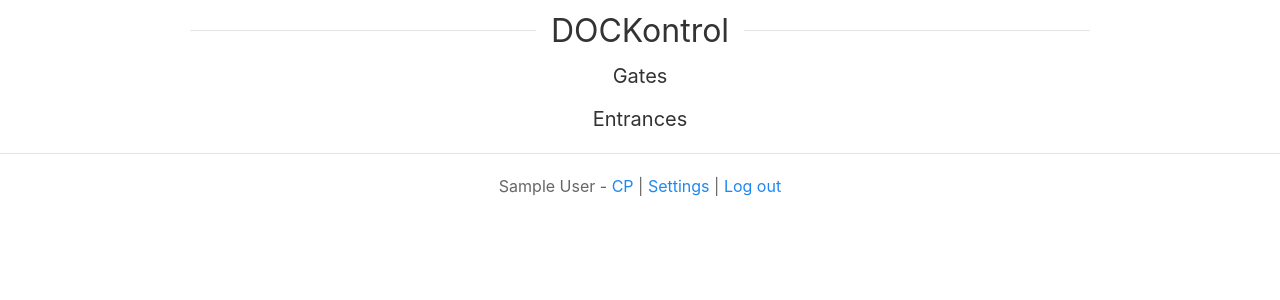
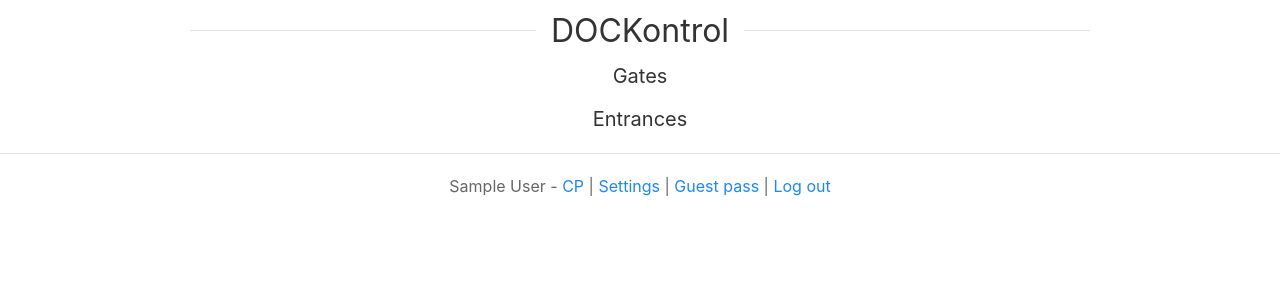
Before and after one commit to michnovka/dockontrol, a PHP site: page / in a window 1280 px wide. Shown: the top 300 px of the page. Run offline with PHP 8.4, Linux system fonts and the light colour scheme; the visitor is signed in with stand-in values (Sample User, id 1); data that the repository does not hold is empty; some libraries are stand-ins or nearby versions.

Commit message:
Added guest passes

```diff
--- a/admin_edit_user.php
+++ b/admin_edit_user.php
@@ -73,11 +73,11 @@ if(!empty($_POST['action'])){
 			// save all except pwd
 			if(!$_POST['id']){
 				// create new user
-				$db->query('INSERT INTO users SET username=?, password=?,name=?,created=NOW(),enabled=#,has_camera_access=#,apartment=?,default_garage=?,email=?,phone=?', $_POST['username'],PasswordTools::getHashedPassword($_POST['password']), $_POST['name'], $_POST['enabled'] ? 1 : 0, $_POST['has_camera_access'] ? 1 : 0, $_POST['apartment'],$_POST['default_garage'], $_POST['email'], $_POST['phone']);
+				$db->query('INSERT INTO users SET username=?, password=?,name=?,created=NOW(),enabled=#,has_camera_access=#,can_create_guests=#,apartment=?,default_garage=?,email=?,phone=?', $_POST['username'],PasswordTools::getHashedPassword($_POST['password']), $_POST['name'], $_POST['enabled'] ? 1 : 0, $_POST['has_camera_access'] ? 1 : 0,$_POST['can_create_guests'] ? 1 : 0, $_POST['apartment'],$_POST['default_garage'], $_POST['email'], $_POST['phone']);
 				$_GET['id'] = $_POST['id'] = $db->lastinsertid();
 			}else{
 				// update user
-				$db->query('UPDATE users SET username=?, name=?,enabled=#,has_camera_access=#,apartment=?,default_garage=?,email=?,phone=? WHERE id=#', $_POST['username'], $_POST['name'], $_POST['enabled'] ? 1 : 0,  $_POST['has_camera_access'] ? 1 : 0, $_POST['apartment'],$_POST['default_garage'], $_POST['email'], $_POST['phone'], $_POST['id']);
+				$db->query('UPDATE users SET username=?, name=?,enabled=#,has_camera_access=#,can_create_guests=#,apartment=?,default_garage=?,email=?,phone=? WHERE id=#', $_POST['username'], $_POST['name'], $_POST['enabled'] ? 1 : 0,  $_POST['has_camera_access'] ? 1 : 0,$_POST['can_create_guests'] ? 1 : 0, $_POST['apartment'],$_POST['default_garage'], $_POST['email'], $_POST['phone'], $_POST['id']);
 
 				if($_POST['password']) {
 					// save pwd
--- a/index.php
+++ b/index.php
@@ -8,23 +8,43 @@ require_once dirname(__FILE__).'/libs/process_action.php';
 
 if(!empty($_POST['action'])){
 
-	if(!_require_login(false)){
-	    die(json_encode(array('status' => 'relogin')));
-    }
+	$user = null;
 
-	$user = _get_user_array();
+	if(empty($_GET['guest'])) {
+		if(!_require_login(false)){
+			die(json_encode(array('status' => 'relogin')));
+		}
+		$user = _get_user_array();
+	}else{
+		$guest = _require_guest_login($_GET['guest'], false);
 
-	$result = processAction($_POST['action'], $user);
+		if(empty($guest)){
+			die(json_encode(array('status' => 'relogin')));
+		}
+
+		$user = _get_user_array($guest['user_id']);
+		$user['has_camera_access'] = 0;
+	}
+
+	$result = processAction($_POST['action'], $user, $guest);
 
 	die(json_encode($result));
 }
 
-_require_login();
+$user = null;
 
-$user = _get_user_array();
+if(empty($_GET['guest'])) {
+	_require_login();
+	$user = _get_user_array();
+}else{
+	$guest = _require_guest_login($_GET['guest']);
+	$user = _get_user_array($guest['user_id']);
+	$user['has_camera_access'] = 0;
+	$smarty->assign('guest', $guest);
+}
 
 $smarty->assign('user', $user);
-$smarty->assign('permissions', _get_permissions($_SESSION['id'], !array_key_exists('admin', $_GET)));
+$smarty->assign('permissions', _get_permissions($user['id'], !array_key_exists('admin', $_GET)));
 
 $smarty->assign('admin_limited_view', !array_key_exists('admin', $_GET));
 
--- a/libs/config.php
+++ b/libs/config.php
@@ -23,12 +23,13 @@ $db = new Database4('localhost', 'dock', 'ObamaIsNotOsama!', 'dock', 'mysqli');
  * @param string $action
  * @param int $user_id
  * @param int $time_start_unixtime
+ * @param int $guest_id
  * @throws EDatabase
  */
-function _add_to_action_queue($action, $user_id, $time_start_unixtime){
+function _add_to_action_queue($action, $user_id, $time_start_unixtime, $guest_id = null){
 	global $db;
 
-	$db->query('INSERT INTO action_queue SET time_created=NOW(), time_start=?, user_id=#, action=?', date('Y-m-d H:i:s', $time_start_unixtime), $user_id, $action);
+	$db->query('INSERT INTO action_queue SET time_created=NOW(), time_start=?, user_id=#, action=?'.($guest_id ? ',guest_id='.intval($guest_id) : ''), date('Y-m-d H:i:s', $time_start_unixtime), $user_id, $action);
 }
 
 /**
@@ -181,6 +182,35 @@ function _require_login($redirect_to = '/login.php'){
 	return true;
 }
 
+/**
+ * @param string $guest_hash
+ * @param string $redirect_to
+ * @return array|false
+ * @throws EDatabase
+ */
+function _require_guest_login($guest_hash, $redirect_to = '/login.php?guest_error=1'){
+
+	global $db;
+
+	if(!empty($_SESSION['id'])){
+		header('Location: /');
+		exit;
+	}
+
+	$guest = $db->queryfirst('SELECT * FROM guests WHERE hash=? AND expires > NOW() AND remaining_actions != 0 LIMIT 1', $guest_hash);
+
+	if(empty($guest)){
+		if($redirect_to) {
+			header('Location: ' . $redirect_to);
+			exit;
+		}else{
+			return false;
+		}
+	}
+
+	return $guest;
+}
+
 $_CONFIG = null;
 $config_raw = null;
 
--- a/libs/process_action.php
+++ b/libs/process_action.php
@@ -3,13 +3,22 @@
 /**
  * @param string $action
  * @param array $user
+ * @param array|null $guest
  * @return string[]
  * @throws EDatabase
  */
-function processAction($action, $user){
+function processAction($action, $user, $guest = null){
+
+	global $db;
 
 	$status = '';
 	$message = '';
+
+	$guest_id = null;
+
+	if($guest){
+		$guest_id = $guest['id'];
+	}
 
 	switch($action){
 
@@ -18,20 +27,20 @@ function processAction($action, $user){
 			if(!_check_permission('gate', $user) || !_check_permission($user['default_garage'].'garage', $user)){
 				$message = 'Not authorized';
 			} else {
-				_add_to_action_queue('open_gate', $user['id'], time());
-				_add_to_action_queue('open_garage_' . $user['default_garage'], $user['id'], time() + 10);
+				_add_to_action_queue('open_gate', $user['id'], time(), $guest_id);
+				_add_to_action_queue('open_garage_' . $user['default_garage'], $user['id'], time() + 10, $guest_id);
 				//sleep(1);
 
 				if(_check_permission('z9b2elevator', $user) && $user['apartment'] == 'Z9.B2.501'){
-					_add_to_action_queue('unlock_elevator_z9b2', $user['id'], time() + 45);
-					_add_to_action_queue('unlock_elevator_z9b2', $user['id'], time() + 60);
-					_add_to_action_queue('unlock_elevator_z9b2', $user['id'], time() + 75);
+					_add_to_action_queue('unlock_elevator_z9b2', $user['id'], time() + 45, $guest_id);
+					_add_to_action_queue('unlock_elevator_z9b2', $user['id'], time() + 60, $guest_id);
+					_add_to_action_queue('unlock_elevator_z9b2', $user['id'], time() + 75, $guest_id);
 				}
 
 				if(_check_permission('z9b1elevator', $user) && $user['apartment'] == 'Z9.B1.501'){
-					_add_to_action_queue('unlock_elevator_z9b1', $user['id'], time() + 45);
-					_add_to_action_queue('unlock_elevator_z9b1', $user['id'], time() + 60);
-					_add_to_action_queue('unlock_elevator_z9b1', $user['id'], time() + 75);
+					_add_to_action_queue('unlock_elevator_z9b1', $user['id'], time() + 45, $guest_id);
+					_add_to_action_queue('unlock_elevator_z9b1', $user['id'], time() + 60, $guest_id);
+					_add_to_action_queue('unlock_elevator_z9b1', $user['id'], time() + 75, $guest_id);
 				}
 
 				$message = 'Gate and garage opened';
@@ -43,9 +52,9 @@ function processAction($action, $user){
 			if(!_check_permission('gate', $user) || !_check_permission($user['default_garage'].'garage', $user)){
 				$message = 'Not authorized';
 			} else {
-				_add_to_action_queue('open_garage_' . $user['default_garage'], $user['id'], time());
-				_add_to_action_queue('open_gate', $user['id'], time() + 23);
-				_add_to_action_queue('open_gate', $user['id'], time() + 27);
+				_add_to_action_queue('open_garage_' . $user['default_garage'], $user['id'], time(), $guest_id);
+				_add_to_action_queue('open_gate', $user['id'], time() + 23, $guest_id);
+				_add_to_action_queue('open_gate', $user['id'], time() + 27, $guest_id);
 				//sleep(1);
 				$message = 'Garage and gate opened';
 				$status = 'ok';
@@ -60,7 +69,7 @@ function processAction($action, $user){
 			} else {
 				$now = time();
 
-				_add_to_action_queue('open_gate', $user['id'], $now);
+				_add_to_action_queue('open_gate', $user['id'], $now, $guest_id);
 				//sleep(1);
 				$message = 'Gate opened';
 
@@ -69,7 +78,7 @@ function processAction($action, $user){
 				if($gate_1min){
 
 					for($i = 5; $i < 60; $i+=5) {
-						_add_to_action_queue('open_gate', $user['id'], $now + $i);
+						_add_to_action_queue('open_gate', $user['id'], $now + $i, $guest_id);
 					}
 
 					$message = 'Garage opened for 1 min';
@@ -88,7 +97,7 @@ function processAction($action, $user){
 			if(!_check_permission($m[1].'elevator', $user)){
 				$message = 'Not authorized';
 			} else {
-				_add_to_action_queue('unlock_elevator_'.$m[1], $user['id'], time());
+				_add_to_action_queue('unlock_elevator_'.$m[1], $user['id'], time(), $guest_id);
 				//sleep(1);
 				$message = 'Elevator unlocked';
 				$status = 'ok';
@@ -114,13 +123,13 @@ function processAction($action, $user){
 
 				$now = time();
 
-				_add_to_action_queue('open_garage_z'.$garage_number, $user['id'], $now);
+				_add_to_action_queue('open_garage_z'.$garage_number, $user['id'], $now, $guest_id);
 				$message = 'Garage opened';
 
 				if($garage_1min){
 
 					for($i = 4; $i < 60; $i+=4) {
-						_add_to_action_queue('open_garage_z'.$garage_number, $user['id'], $now + $i);
+						_add_to_action_queue('open_garage_z'.$garage_number, $user['id'], $now + $i, $guest_id);
 					}
 
 					$message = 'Garage opened for 1 min';
@@ -144,7 +153,7 @@ function processAction($action, $user){
 			if(!_check_permission($entrance_name, $user)){
 				$message = 'Not authorized';
 			} else {
-				_add_to_action_queue($action, $user['id'], time());
+				_add_to_action_queue($action, $user['id'], time(), $guest_id);
 				$message = 'Entrance opened';
 				$status = 'ok';
 			}
@@ -159,7 +168,7 @@ function processAction($action, $user){
 			if(!_check_permission('entrance_'.$entrance_name, $user)){
 				$message = 'Not authorized';
 			} else {
-				_add_to_action_queue($action, $user['id'], time());
+				_add_to_action_queue($action, $user['id'], time(), $guest_id);
 				$message = 'Entrance opened';
 				$status = 'ok';
 			}
@@ -169,6 +178,11 @@ function processAction($action, $user){
 			$message = 'Unknown action';
 	}
 
+	if($guest && $status != 'error' && $guest['remaining_actions'] > 0){
+		// subtract one action
+		$db->query('UPDATE guests SET remaining_actions = # WHERE id=#', --$guest['remaining_actions'], $guest['id']);
+	}
+
 	$result = array('status' => $status, 'message' => $message);
 
 	return $result;
--- a/login.php
+++ b/login.php
@@ -12,6 +12,9 @@ if(!empty($_SESSION['id'])){
 
 if(!empty($_GET['username']))
 	$smarty->assign('username', $_GET['username']);
+
+if(!empty($_GET['guest_error']))
+	$smarty->assign('error', "Expired or incorrect guest token.");
 
 if(!empty($_POST['action']) && $_POST['action'] == 'log_in'){
 	//log in
--- a/queue.php
+++ b/queue.php
@@ -24,8 +24,8 @@ if(
 	$limit = intval($_GET['limit']);
 }
 
-$db->queryall('SELECT q.*, u.name, u.username FROM action_queue q INNER JOIN users u ON u.id = q.user_id WHERE q.executed=1 ORDER BY q.time_start DESC LIMIT #', $queue_executed, '', $limit);
-$db->queryall('SELECT q.*, u.name, u.username FROM action_queue q INNER JOIN users u ON u.id = q.user_id WHERE q.executed=0 ORDER BY q.time_start ASC LIMIT #', $queue, '', $limit);
+$db->queryall('SELECT q.*, CONCAT(u.name, IF(g.id IS NOT NULL, CONCAT(\' (Guest \',g.id,\')\'), \'\')) as name, u.username FROM action_queue q INNER JOIN users u ON u.id = q.user_id LEFT JOIN guests g on q.guest_id = g.id WHERE q.executed=1 ORDER BY q.time_start DESC LIMIT #', $queue_executed, '', $limit);
+$db->queryall('SELECT q.*, CONCAT(u.name, IF(g.id IS NOT NULL, CONCAT(\' (Guest \',g.id,\')\'), \'\')) as name, u.username FROM action_queue q INNER JOIN users u ON u.id = q.user_id LEFT JOIN guests g on q.guest_id = g.id WHERE q.executed=0 ORDER BY q.time_start ASC LIMIT #', $queue, '', $limit);
 
 $smarty->assign('queue', $queue);
 $smarty->assign('queue_executed', $queue_executed);
--- a/smarty/templates/footer.tpl
+++ b/smarty/templates/footer.tpl
@@ -2,15 +2,23 @@
 
 {if $user}
     <hr/>
+
 <div class="uk-container uk-container-small uk-container-center uk-text-center">
 
     <div class="uk-width-1-1@l">
+        {if $guest}
+            Guest of {$user.name} | Expires: {$guest.expires}{if $guest.remaining_actions > 0} | Remaining actions: {$guest.remaining_actions}{/if}
+        {else}
+
             {$user.name} -
             {if $permissions.admin && $admin_limited_view}<a href="/?admin">Full view</a>{else}<a href="/">CP</a>{/if} |
             <a href="settings.php">Settings</a> |
+            {if $user.can_create_guests}<a href="create_guest.php">Guest pass</a> |{/if}
             {if $permissions.admin}<a href="queue.php">Queue</a> |{/if}
             {if $permissions.admin}<a href="admin_users.php">Users</a> |{/if}
             <a href="logout.php">Log out</a>
+
+        {/if}
     </div>
 </div>
 {/if}
--- a/smarty/templates/index.tpl
+++ b/smarty/templates/index.tpl
@@ -23,7 +23,9 @@
 
             var doNotHideActionResult = false;
 
-            if(data.status === 'ok'){
+            if(data.status === 'relogin'){
+                window.location.reload();
+            }else if(data.status === 'ok'){
                 //$(actionResultSelector).removeClass('uk-alert-danger').addClass('uk-alert-success').show(200);
                 var canVibrate = "vibrate" in navigator;
 
```
Also changed, not shown: create_guest.php (added, +44 -0 lines), database_structure/database.sql (+27 -3 lines), smarty/templates/admin_edit_user.tpl (+7 -0 lines), smarty/templates/create_guest.tpl (added, +63 -0 lines). Lines whose indentation alone changed are shown as unchanged.
